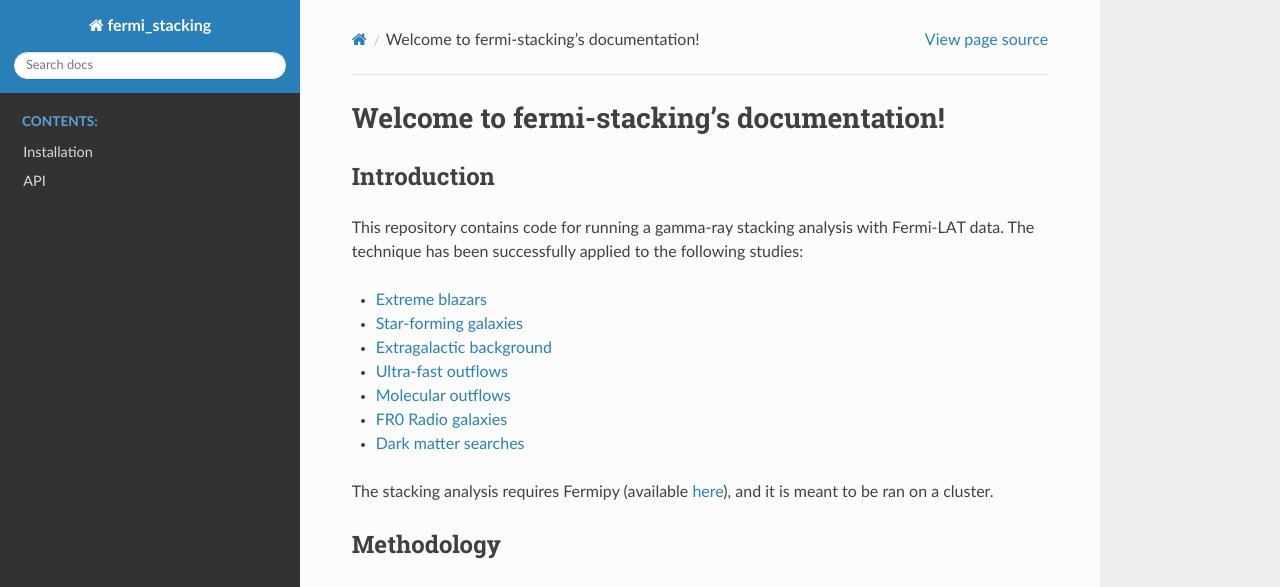
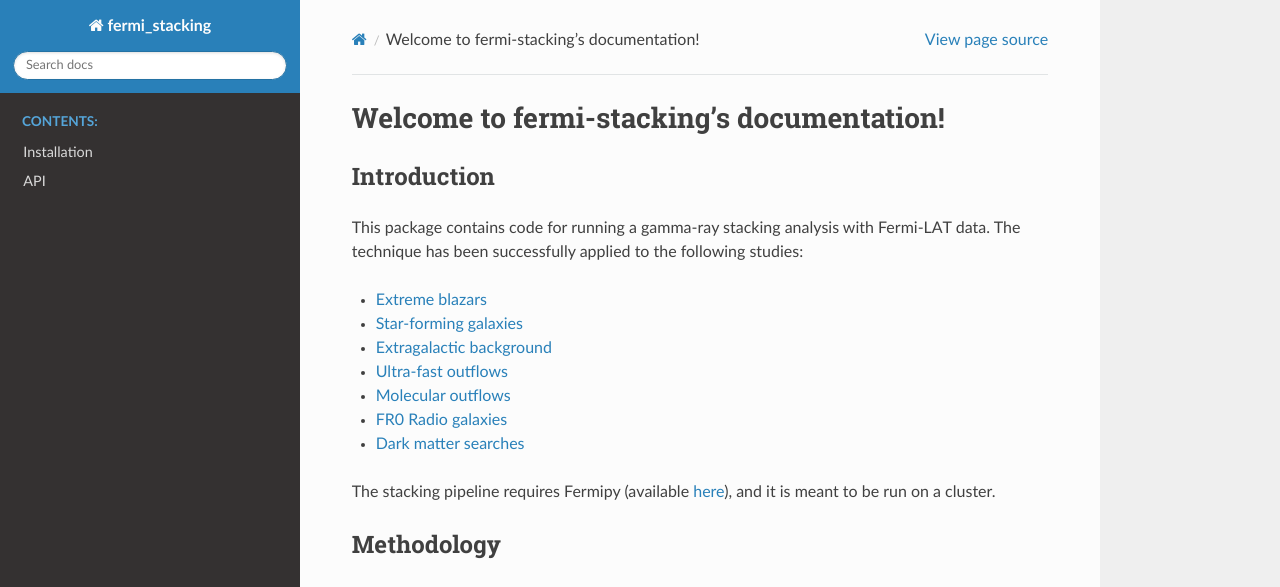
Before and after one commit to ckarwin/Fermi_Stacking_Analysis, a Sphinx documentation site: the page built from docs/index.rst, in a window 1280 px wide and 1169 px high. Shown: the top 587 px of the window. Built offline with Sphinx 7.4.7 and the Read the Docs theme 2.0.0, drawn with Linux system fonts in a browser that asks for light colours.

Commit message:
Update index.rst

```diff
--- a/docs/index.rst
+++ b/docs/index.rst
@@ -8,7 +8,7 @@
 
 Introduction
 ------------
-This repository contains code for running a gamma-ray stacking analysis with Fermi-LAT data. The technique has been successfully applied to the following studies:
+This package contains code for running a gamma-ray stacking analysis with Fermi-LAT data. The technique has been successfully applied to the following studies:
 
 - `Extreme blazars <https://arxiv.org/pdf/1908.02496.pdf>`_
 - `Star-forming galaxies <https://arxiv.org/pdf/2003.05493.pdf>`_
@@ -18,7 +18,7 @@
 - `FR0 Radio galaxies <https://arxiv.org/abs/2310.19888>`_
 - `Dark matter searches <https://arxiv.org/abs/2311.04982>`_
 
-The stacking analysis requires Fermipy (available `here <https://fermipy.readthedocs.io>`_), and it is meant to be ran on a cluster.
+The stacking pipeline requires Fermipy (available `here <https://fermipy.readthedocs.io>`_), and it is meant to be run on a cluster.
 
 Methodology
 -----------
```
